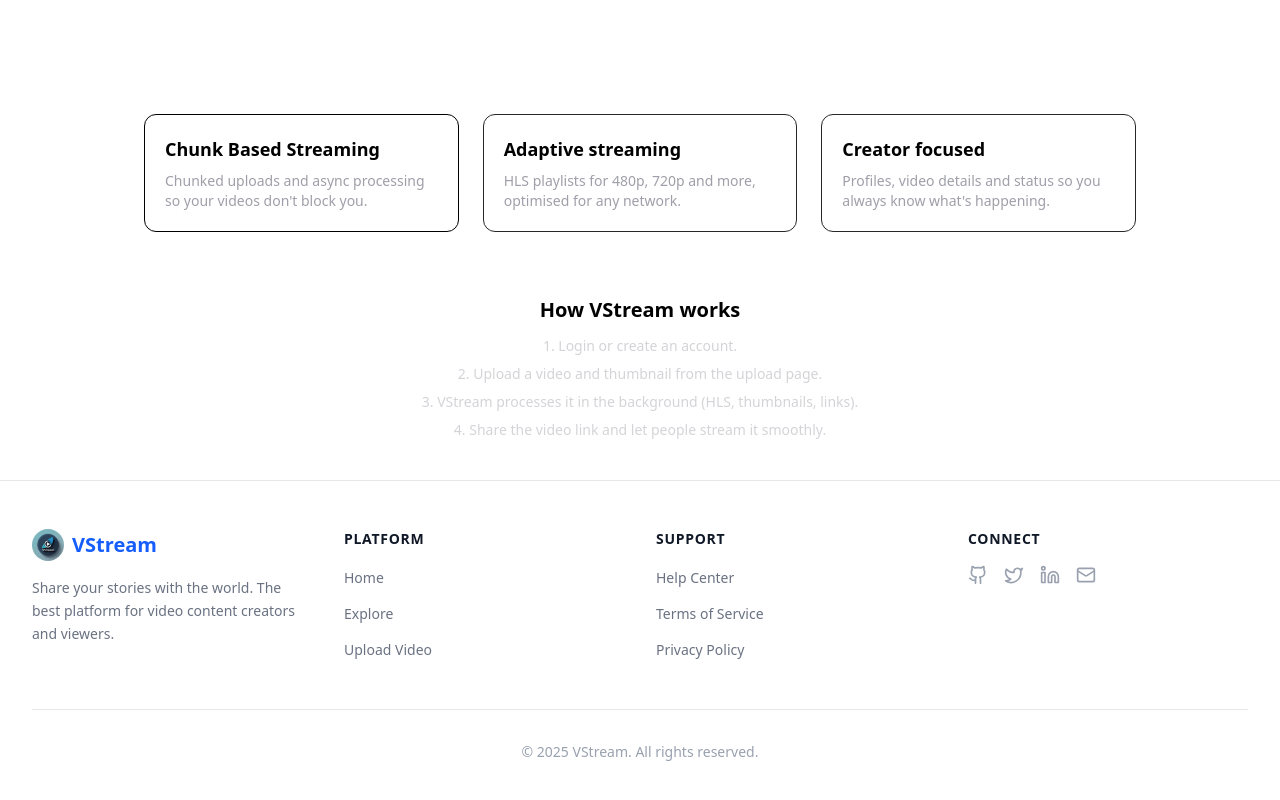
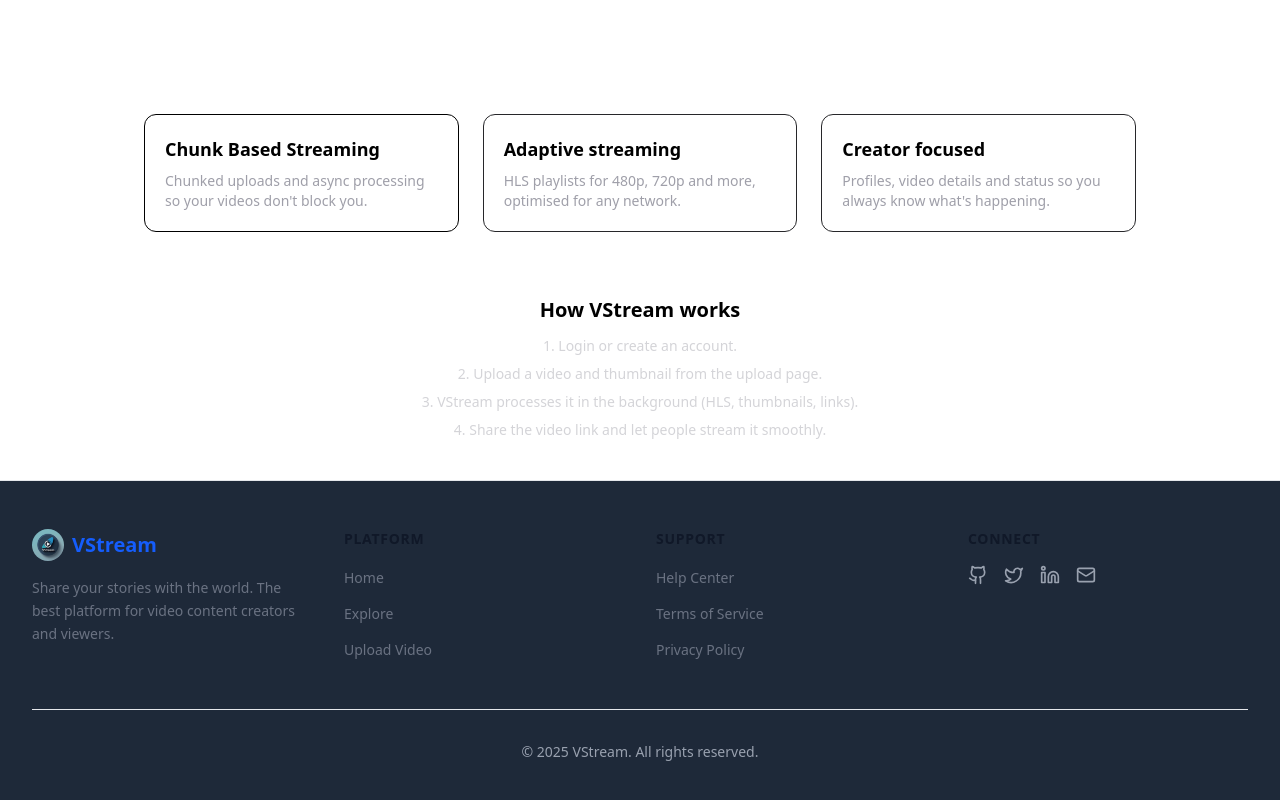
Before and after one commit to prasanna-achar/VStream, a React (Vite) app in the folder Frontend/: page / in a window 1280 px wide. Shown: the part 687-1487 px from the top of the page. Built offline with nearby package versions, Linux system fonts and the light colour scheme; no server answers.

Commit message:
Small UI changes

```diff
--- a/Frontend/src/Components/Footer.jsx
+++ b/Frontend/src/Components/Footer.jsx
@@ -4,7 +4,7 @@ import { Github, Twitter, Linkedin, Mail } from 'lucide-react'
 
 function Footer() {
     return (
-        <footer className="bg-white border-t border-gray-200 mt-auto">
+        <footer className="bg-gray-800 text-white border-t border-gray-200 mt-auto">
             <div className="max-w-7xl mx-auto px-4 sm:px-6 lg:px-8 py-12">
                 <div className="grid grid-cols-1 md:grid-cols-4 gap-8">
 
```
Also changed, not shown: 1 other file (tests, documents, lock files or other folders).
